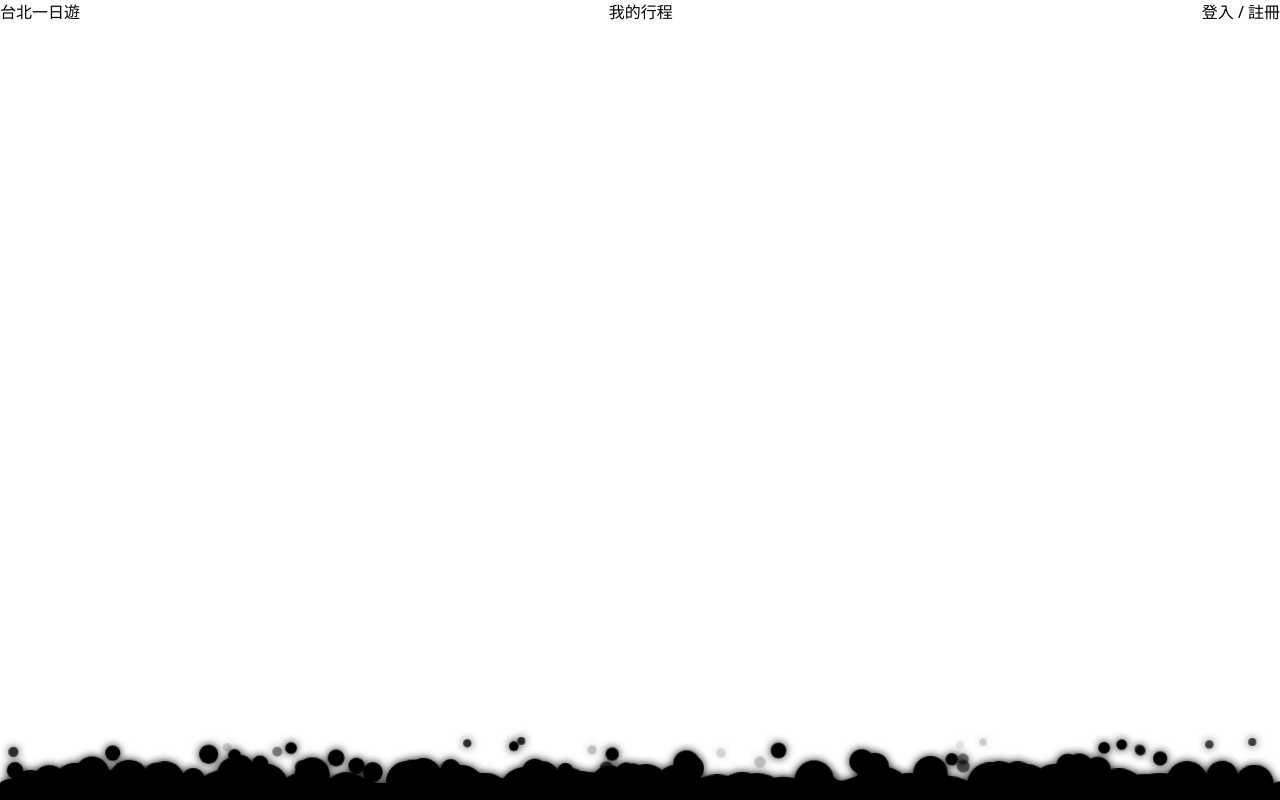
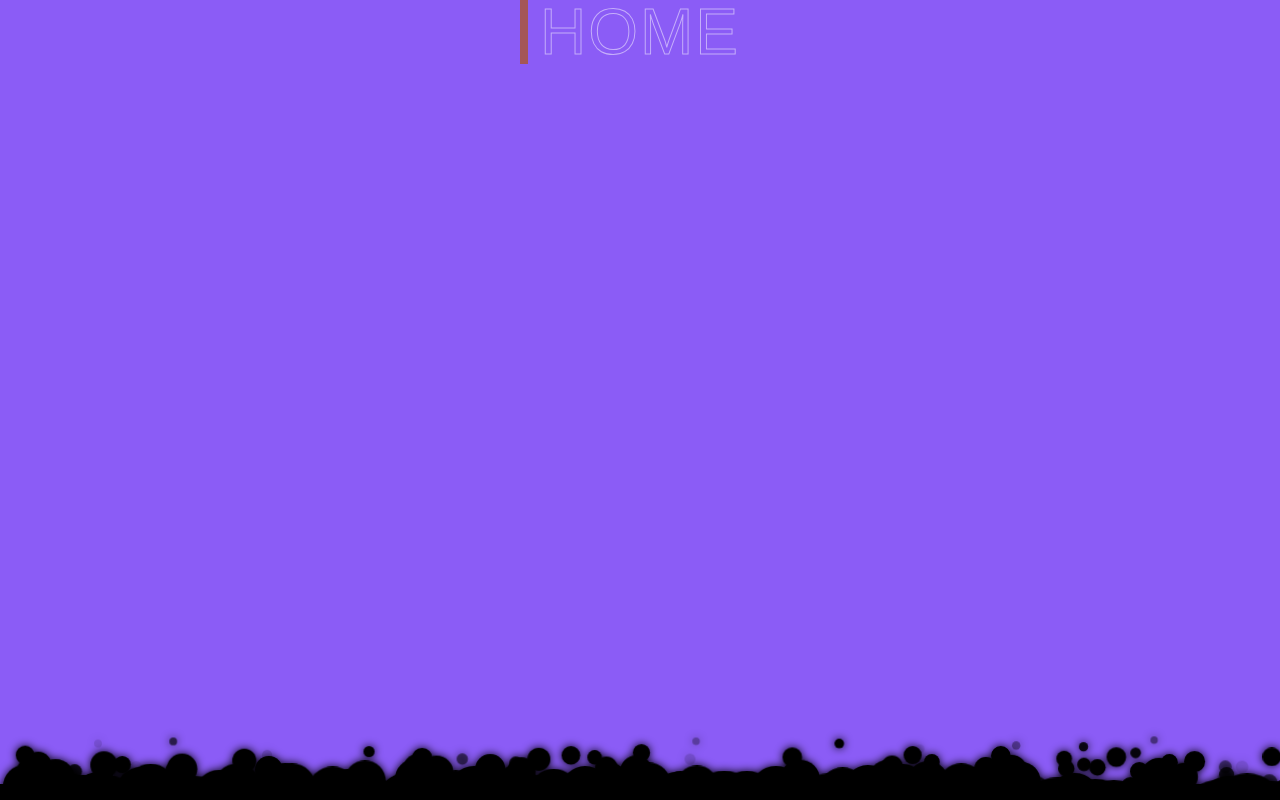
Before and after one commit to WeiChen-Lin/WCL, a Next.js app: page / in a window 1280 px wide. Built offline with nearby package versions, Linux system fonts and the light colour scheme.

Commit message:
text animation

```diff
--- a/components/home/footer/footer.tsx
+++ b/components/home/footer/footer.tsx
@@ -19,7 +19,7 @@ const Random_li = (dom_key: number) => {
   )
 }
 
-const make_ten = (): JSX.Element[] => {
+const make_Bubbles = (): JSX.Element[] => {
   const ten: JSX.Element[] = []
   for (let i = 0; i < 300; i++) {
     ten.push(Random_li(i))
@@ -35,7 +35,7 @@ export default function Footer() {
        before:contents-[""] before:absolute before:-top-20 before:left-0 before:right-0 before:bottom-0
        before:z-10 before:backdrop-blur-sm'
       >
-        <ul className='flex relative'>{make_ten()}</ul>
+        <ul className='flex relative'>{make_Bubbles()}</ul>
       </div>
     </div>
   )
--- a/components/home/index.tsx
+++ b/components/home/index.tsx
@@ -3,7 +3,7 @@ import Footer from './footer/footer'
 
 export default function HomePage() {
   return (
-    <div>
+    <div className='bg-violet-500 min-h-screen'>
       <Upperlayer />
       <Footer />
     </div>
--- a/components/home/upperlayer/upplayer.tsx
+++ b/components/home/upperlayer/upplayer.tsx
@@ -1,9 +1,11 @@
+import styles from 'styles/home/upperlayer/upperlayer.module.css'
+
 export default function Upperlayer() {
   return (
-    <div className='w-full bg-white flex items-center justify-between'>
-      <div className=''>台北一日遊</div>
-      <div className=''>我的行程</div>
-      <div className=''>登入 / 註冊</div>
-    </div>
+    <ul className='relative flex flex-col justify-center items-center gap-8'>
+      <li className='relative'>
+        <a className={`${styles.textAnimate} before:content-["Home"]`}>Home</a>
+      </li>
+    </ul>
   )
 }
--- a/styles/globals.css
+++ b/styles/globals.css
@@ -1,3 +1,7 @@
 @tailwind base;
 @tailwind components;
 @tailwind utilities;
+
+html {
+  font-family: 'Poppins', sans-serif;
+}
--- /dev/null
+++ b/styles/home/upperlayer/upperlayer.module.css
@@ -0,0 +1,27 @@
+.textAnimate {
+  position: relative;
+  font-size: 4em;
+  text-decoration: none;
+  line-height: 1em;
+  letter-spacing: 2px;
+  text-transform: uppercase;
+  color: transparent;
+  -webkit-text-stroke: 1px rgba(255, 255, 255, 0.5);
+}
+
+.textAnimate::before {
+  position: absolute;
+  left: -20px;
+  color: rgb(164, 86, 86);
+  width: 0%;
+  overflow: hidden;
+  transition: 200ms;
+  border-right: 8px solid rgb(164, 86, 86);
+}
+
+.textAnimate:hover::before {
+  width: 100%;
+  -webkit-text-stroke: 1px rgb(164, 86, 86);
+  color: rgb(164, 86, 86);
+  filter: drop-shadow(0 0 25px rgb(164, 86, 86));
+}
```
